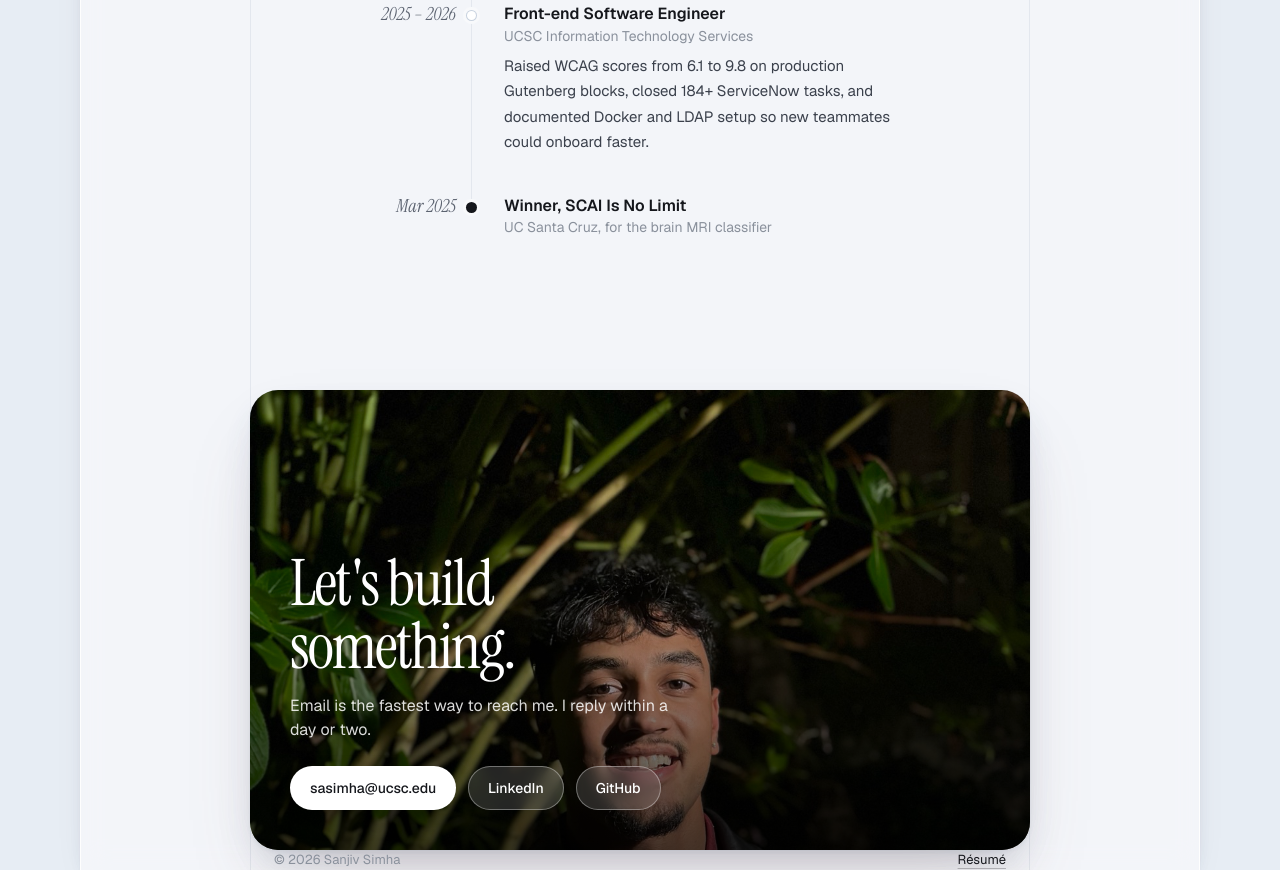
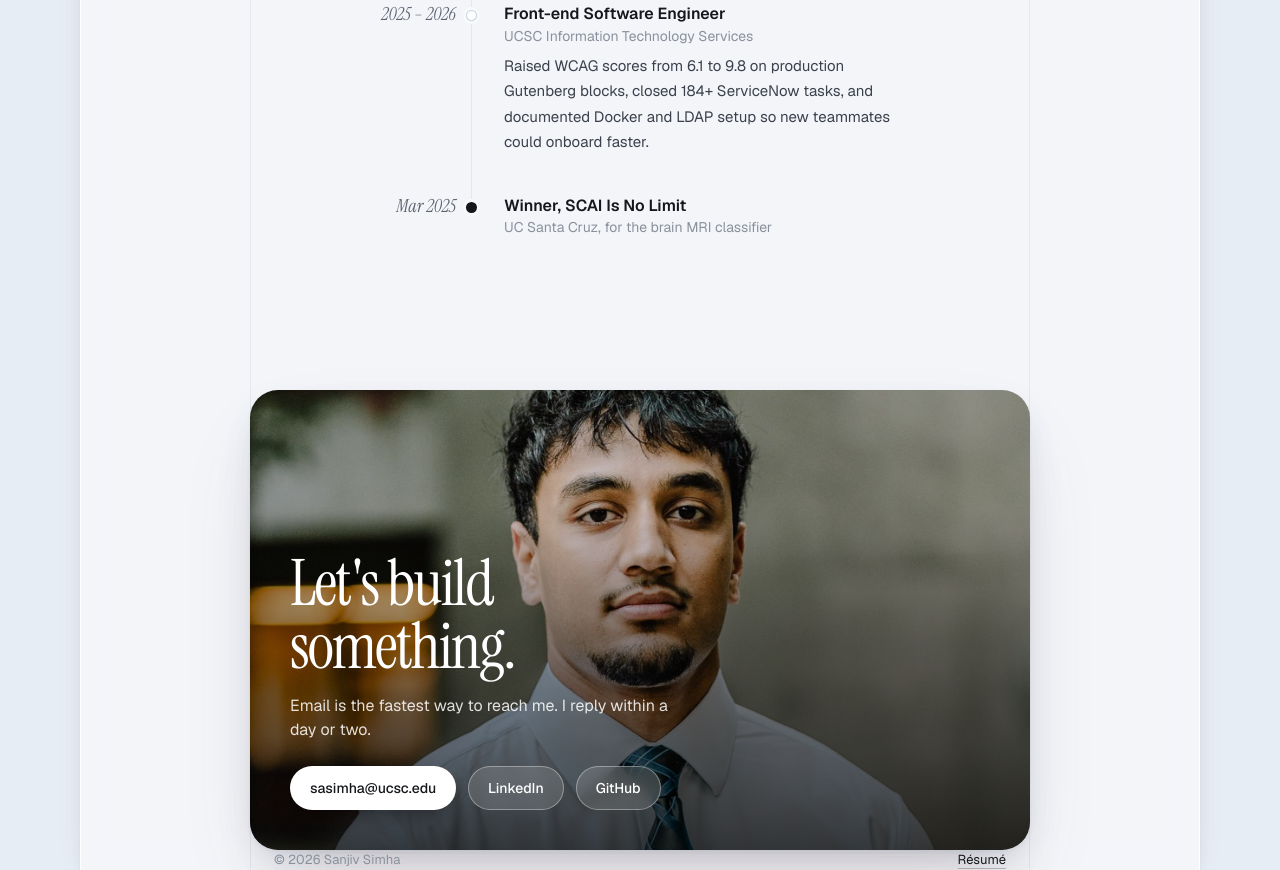
Before and after one commit to SanjivSimha/SanjivSimha.github.io, a plain HTML site: page index.html in a window 1280 px wide. Shown: the part 5987-6857 px from the top of the page. Drawn offline with nearby package versions, Linux system fonts and the light colour scheme.

Commit message:
Update meta description and contact card photo
Co-Authored-By: Claude Opus 5.5 <noreply@anthropic.com>

```diff
--- a/index.html
+++ b/index.html
@@ -6,7 +6,7 @@
   <title>Sanjiv Simha</title>
   <link rel="icon" href="/images/favicon.png" type="image/png"/>
   <link rel="apple-touch-icon" href="/images/apple-touch-icon.png"/>
-  <meta name="description" content="Sanjiv Simha — software engineer building accessible, fast interfaces. Claude Certified Architect, UC Santa Cruz graduate, hackathon winner."/>
+  <meta name="description" content="Sanjiv Simha is an AI-Native software engineer at Accenture who builds multi-agent systems and production applications in Palantir Foundry."/>
   <link rel="preconnect" href="https://fonts.googleapis.com"/>
   <link rel="preconnect" href="https://fonts.gstatic.com" crossorigin/>
   <link href="https://fonts.googleapis.com/css2?family=Instrument+Serif:ital@0;1&family=Geist:wght@400;500;600&display=swap" rel="stylesheet"/>
@@ -664,7 +664,7 @@
       <!-- Contact -->
       <section class="section rail" id="contact" style="padding-bottom:0">
         <div class="contact">
-          <img src="images/web/night.jpg" alt="Sanjiv Simha smiling outdoors at night"/>
+          <img src="images/web/DSC09931.jpg" alt="Sanjiv Simha in a white shirt and tie" style="object-position:50% 18%"/>
           <span class="treat"></span>
           <span class="shade"></span>
           <div class="inner">
```
